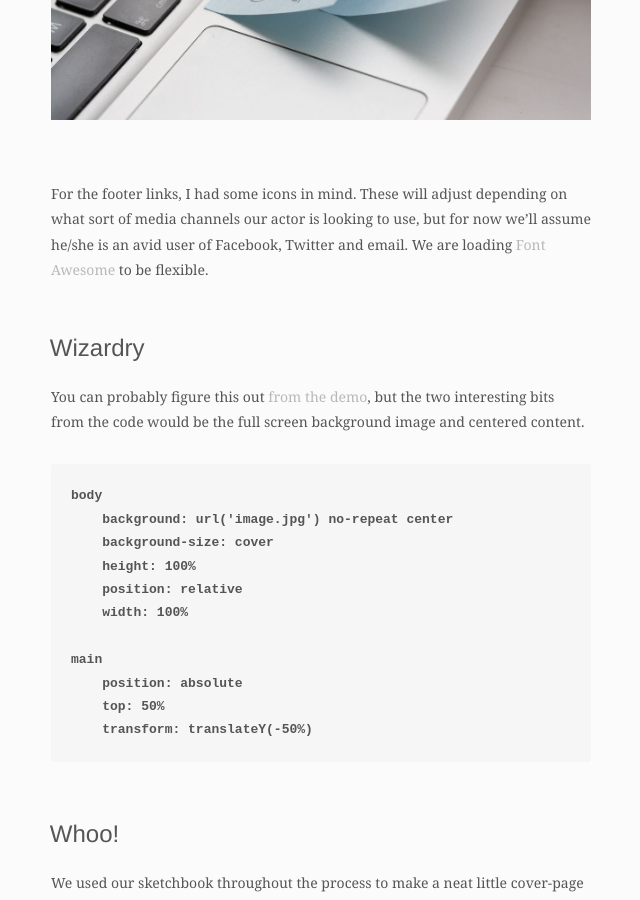
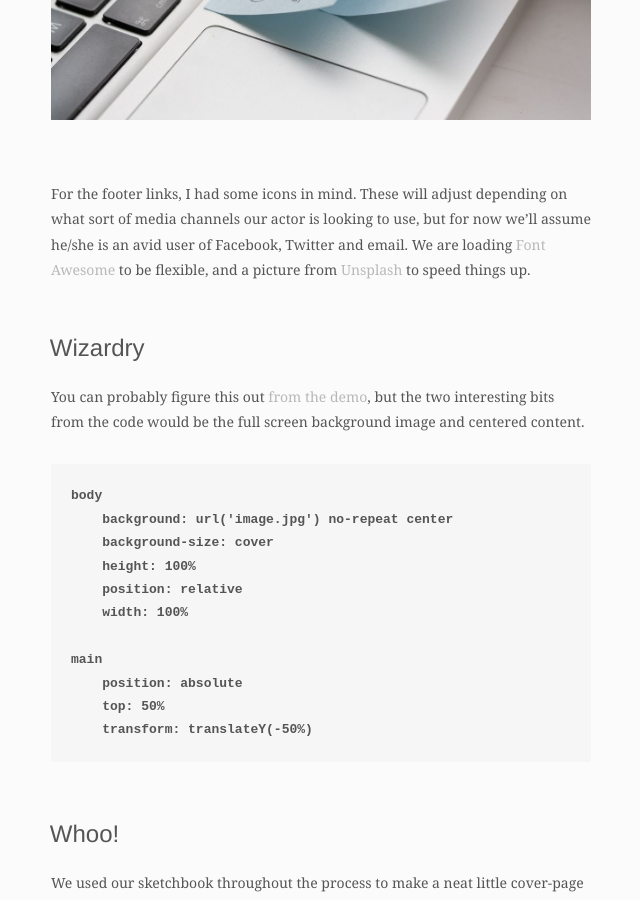
Before and after one commit to partcoffee/partcoffee.github.io, a Jekyll site: the page built from sketchbook-3.md, in a window 1280 px wide and 900 px high, scrolled down 3685 px. Shown: the whole window, without its empty margins (394-1034 px from the left). Built offline with Jekyll 4.4.1, drawn with Linux system fonts in a browser that asks for light colours.

Commit message:
Added photo credit - sorry bud

```diff
--- a/sketchbook-3.md
+++ b/sketchbook-3.md
@@ -48,7 +48,7 @@ We will also give our text a very subtle shadow to ensure legible text on bright
 
 <img src="../img/sketchbook/img_13.jpg" alt="Buttons">
 
-For the footer links, I had some icons in mind. These will adjust depending on what sort of media channels our actor is looking to use, but for now we'll  assume he/she is an avid user of Facebook, Twitter and email. We are loading <a href="http://fortawesome.github.io/Font-Awesome/" target="_blank">Font Awesome</a> to be flexible.
+For the footer links, I had some icons in mind. These will adjust depending on what sort of media channels our actor is looking to use, but for now we'll  assume he/she is an avid user of Facebook, Twitter and email. We are loading <a href="http://fortawesome.github.io/Font-Awesome/" target="_blank">Font Awesome</a> to be flexible, and a picture from <a href="unsplash.com" target="_blank">Unsplash</a> to speed things up.
 
 Wizardry
 -
```
Also changed, not shown: 1 other file.
